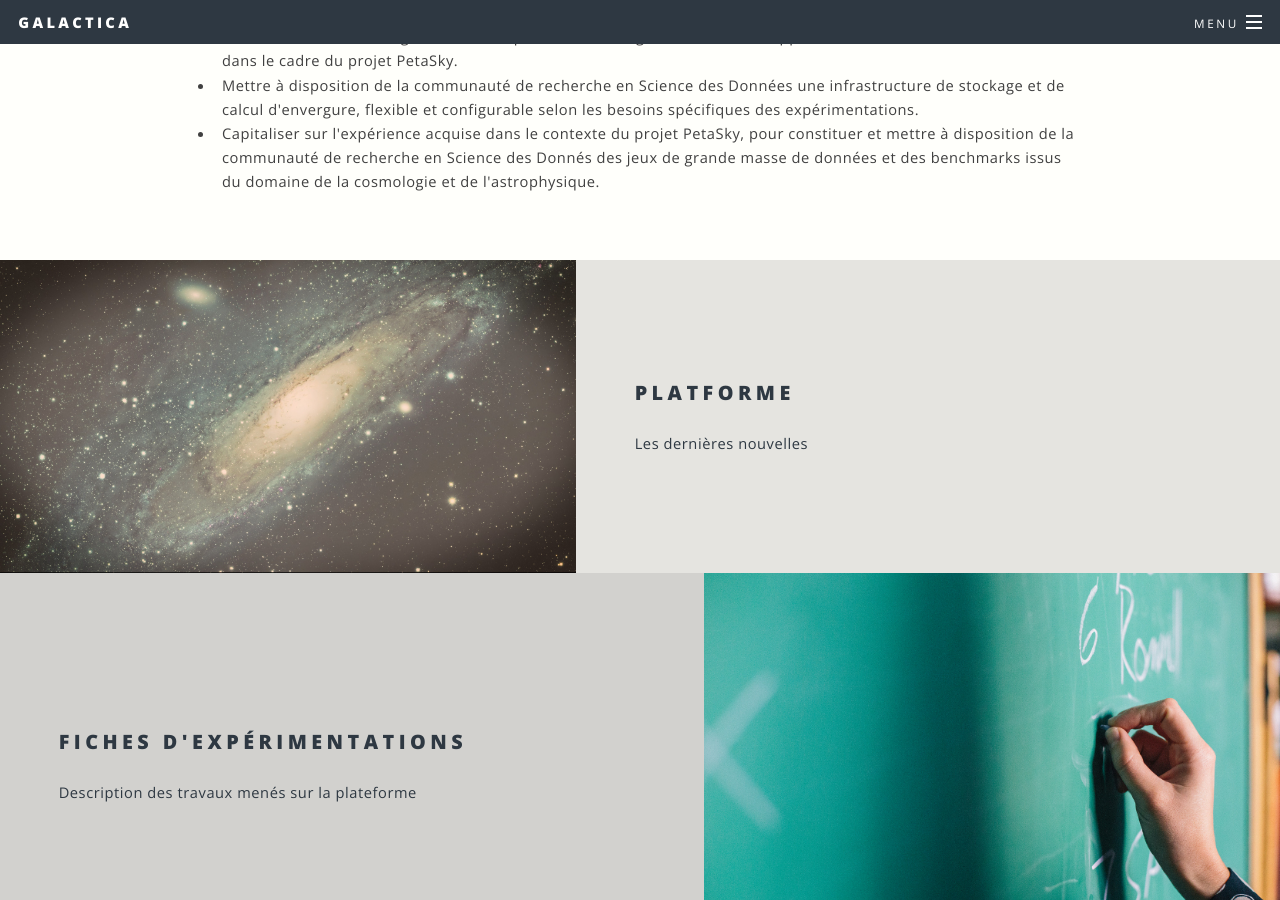
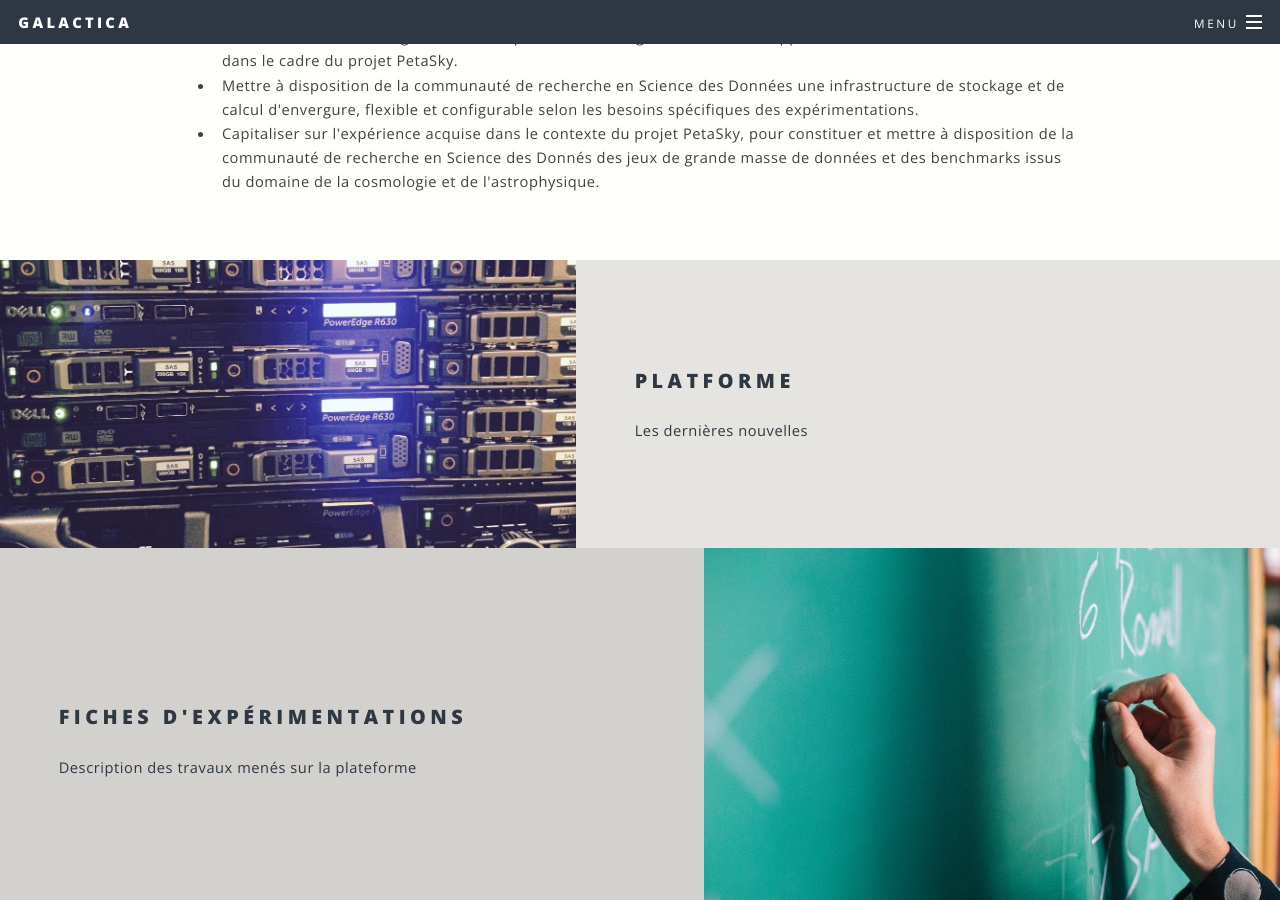
Before and after one commit to frgaudet/galacticaweb, a Jekyll site: the page built from index.md, in a window 1280 px wide and 900 px high, scrolled down 1206 px. Built offline with Jekyll 4.4.1, drawn with Linux system fonts in a browser that asks for light colours.

Commit message:
Add platform image

```diff
--- a/_pages/credits.html
+++ b/_pages/credits.html
@@ -61,6 +61,9 @@ href="http://www.spitzer.caltech.edu/images/1540-ssc2006-02a-A-Cauldron-of-Stars
 <li><img class="imgref" src="{{ '/images/documentation.jpg' | prepend: site.baseurl }}" />
 <a target="_blank"
 href="https://pixabay.com/fr/vieux-cartographie-le-dossier-86221/">Geralt</a>, CCO Public Domain</li>
+<li><img class="imgref" src="{{ '/images/platform.jpg' | prepend: site.baseurl }}" />
+<a target="_blank"
+href="http://limos.isima.fr">Frédéric Gaudet</a>, CCO Public Domain</li>
 {{ site.data.tokens.image-credit }}
 </dd>
 </dl>
--- a/_pages/platform.html
+++ b/_pages/platform.html
@@ -4,7 +4,7 @@ title: platforme
 permalink: /platform/
 options: fullwidth
 background-image: background.jpg
-//image: platform.jpg
+image: platform.jpg
 excerpt: Les dernières nouvelles
 ---
 
```
Also changed, not shown: images/platform.jpg (added).
